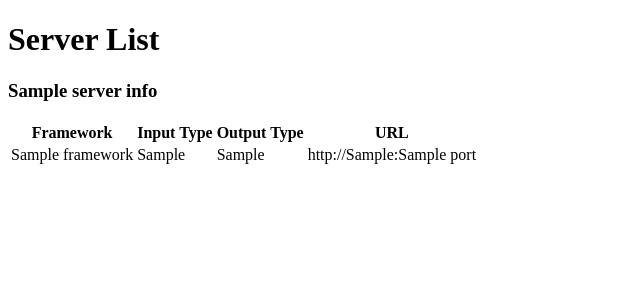
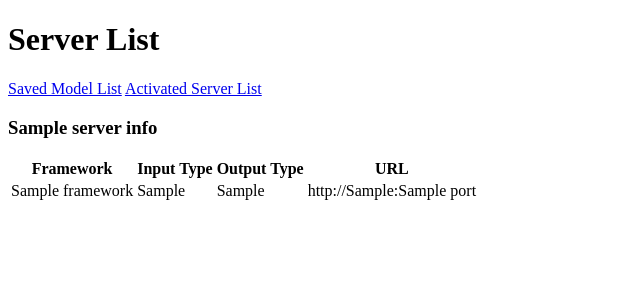
Before and after one commit to jongunee/brain_module_manager, a Flask app: template templates/server_list.html in a window 1280 px wide. Shown: the top 300 px of the page, without its empty margins (0-640 px from the left). Run offline with Flask 3, Linux system fonts and the light colour scheme; the template is opened without the code that fills it: most values are stand-ins (such as "Sample title", 1, 10 or a date in 2020); parts of the project's set-up code (start-up, migrations or seed data) failed here and were passed over.

Commit message:
update - JSON input/output added - Link added in server list page

```diff
--- a/templates/model_list.html
+++ b/templates/model_list.html
@@ -47,6 +47,7 @@
               <option value="NumpyNdarray">NumpyNdarray</option>
               <option value="PandasDataFrame">PandasDataFrame</option>
               <option value="PandasSeries">PandasSeries</option>
+              <option value="JSON">JSON</option>
             </select>
           </td>
           <td>
@@ -55,6 +56,7 @@
               <option value="NumpyNdarray">NumpyNdarray</option>
               <option value="PandasDataFrame">PandasDataFrame</option>
               <option value="PandasSeries">PandasSeries</option>
+              <option value="JSON">JSON</option>
             </select>
           </td>
           <input
--- a/templates/server_list.html
+++ b/templates/server_list.html
@@ -7,6 +7,8 @@
   </head>
   <body>
     <h1>Server List</h1>
+    <a href="{{url_for('models')}}">Saved Model List</a>
+    <a href="{{url_for('servers')}}">Activated Server List</a>
     {% for model_name, config_list in server_info.items() %}
     <h3>{{model_name}}</h3>
     <table>
```
